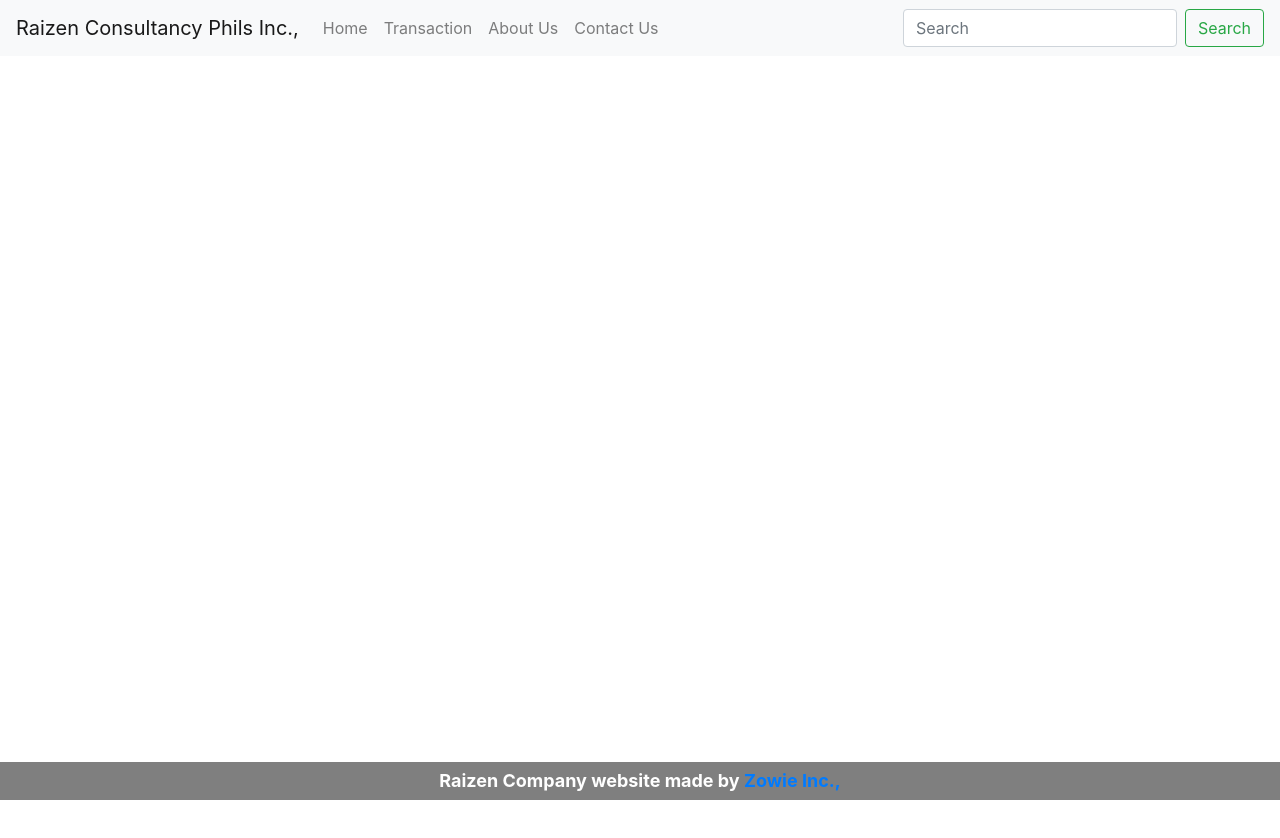
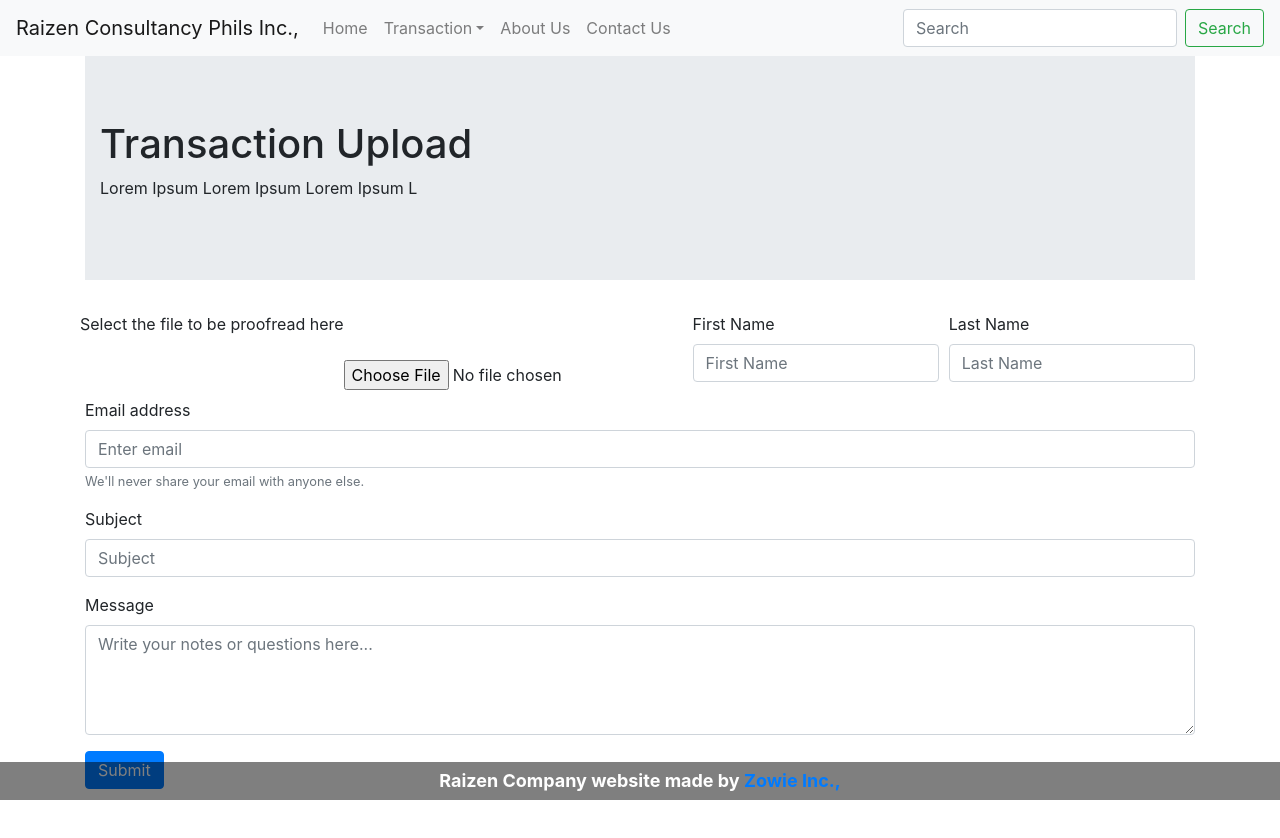
Before and after one commit to stephenbowie/rayzen, a React (Create React App) app: page /transactionupload in a window 1280 px wide. Shown: the top 838 px of the page. Built offline with nearby package versions, Linux system fonts and the light colour scheme.

Commit message:
transaction upload and list

```diff
--- a/src/App.js
+++ b/src/App.js
@@ -4,10 +4,11 @@
 import { Container } from "react-bootstrap";
 import Contact from "../src/components/Contact";
 import Home from "../src/components/Home";
-import Transaction from "../src/components/Transaction";
+import TransactionList from "../src/components/TransactionList";
 import { Header } from "../src/components/custombootstrapcomponents/Header";
 import { Footer } from "../src/components/custombootstrapcomponents/Footer";
 import About from "./components/About";
+import TransactionUpload from "./components/TransactionUpload";
 
 class App extends Component {
   render() {
@@ -26,8 +27,13 @@
           <Container>
             <Route exact path="/" component={Home} />
             <Route exact path="/contact" component={Contact} />
-            <Route exact path="/transaction" component={Transaction} />
+            <Route exact path="/transactionlist" component={TransactionList} />
             <Route exact path="/about" component={About} />
+            <Route
+              exact
+              path="/transactionupload"
+              component={TransactionUpload}
+            />
           </Container>
         </Router>
         <Footer />
--- a/src/components/Transaction.jsx
+++ b/src/components/TransactionList.jsx
@@ -3,7 +3,7 @@
 import { Container, Row, Col } from "react-bootstrap";
 import { TransactionCard } from "./custombootstrapcomponents/TransactionCard";
 
-export default class Transaction extends Component {
+export default class TransactionList extends Component {
   render() {
     const transacData = [
       {
@@ -38,7 +38,7 @@
       <Fragment>
         <div className="transactionHeader">
           <MyJumbotron
-            header="Transaction"
+            header="Transaction Lists"
             body="Lorem Ipsum Lorem Ipsum Lorem Ipsum L"
           />
         </div>
--- /dev/null
+++ b/src/components/TransactionUpload.jsx
@@ -0,0 +1,65 @@
+import React, { Component } from "react";
+import { MyJumbotron } from "./custombootstrapcomponents/MyJumbotron";
+import { Button, Form, Col } from "react-bootstrap";
+
+export default class TransactionUpload extends Component {
+  onSubmit(event) {
+    event.preventDefault();
+    this.setState({ buttonDisabled: true });
+    // do asynchronous post request here
+  }
+
+  render() {
+    return (
+      <div className="transactionUploadDiv">
+        <MyJumbotron
+          header="Transaction Upload"
+          body="Lorem Ipsum Lorem Ipsum Lorem Ipsum L"
+        />
+
+        <Form onSubmit={this.onSubmit}>
+          <Form.Row>
+            <div>Select the file to be proofread here </div>
+            <br />
+
+            <div>
+              <br />
+              <br />
+              <input type="file" ref="file" name="file" />
+            </div>
+            <Form.Group as={Col} controlId="formGridEmail">
+              <Form.Label>First Name</Form.Label>
+              <Form.Control type="firstName" placeholder="First Name" />
+            </Form.Group>
+            <Form.Group as={Col} controlId="formGridPassword">
+              <Form.Label>Last Name</Form.Label>
+              <Form.Control type="lastName" placeholder="Last Name" />
+            </Form.Group>
+          </Form.Row>
+          <Form.Group controlId="formBasicEmail">
+            <Form.Label>Email address</Form.Label>
+            <Form.Control type="email" placeholder="Enter email" />
+            <Form.Text className="text-muted">
+              We'll never share your email with anyone else.
+            </Form.Text>
+          </Form.Group>
+          <Form.Group controlId="formSubject">
+            <Form.Label>Subject</Form.Label>
+            <Form.Control type="subject" placeholder="Subject" />
+          </Form.Group>
+          <Form.Group controlId="exampleForm.ControlTextarea1">
+            <Form.Label>Message</Form.Label>
+            <Form.Control
+              as="textarea"
+              rows="4"
+              placeholder="Write your notes or questions here..."
+            />
+          </Form.Group>
+          <Button variant="primary" type="submit">
+            Submit
+          </Button>
+        </Form>
+      </div>
+    );
+  }
+}
--- a/src/components/custombootstrapcomponents/Header.jsx
+++ b/src/components/custombootstrapcomponents/Header.jsx
@@ -1,5 +1,12 @@
 import React from "react";
-import { Navbar, Nav, Form, FormControl, Button } from "react-bootstrap";
+import {
+  Navbar,
+  Nav,
+  Form,
+  FormControl,
+  Button,
+  NavDropdown
+} from "react-bootstrap";
 import "./Header.css";
 
 export const Header = props => {
@@ -11,7 +18,14 @@
         <Navbar.Collapse id="basic-navbar-nav">
           <Nav className="mr-auto">
             <Nav.Link href="/">Home</Nav.Link>
-            <Nav.Link href="/transaction">Transaction</Nav.Link>
+            <NavDropdown title="Transaction" id="basic-nav-dropdown">
+              <NavDropdown.Item href="/TransactionList">
+                Transaction List
+              </NavDropdown.Item>
+              <NavDropdown.Item href="/transactionupload">
+                Upload File
+              </NavDropdown.Item>
+            </NavDropdown>
             <Nav.Link href="/about">About Us</Nav.Link>
             <Nav.Link href="/contact">Contact Us</Nav.Link>
           </Nav>
```
